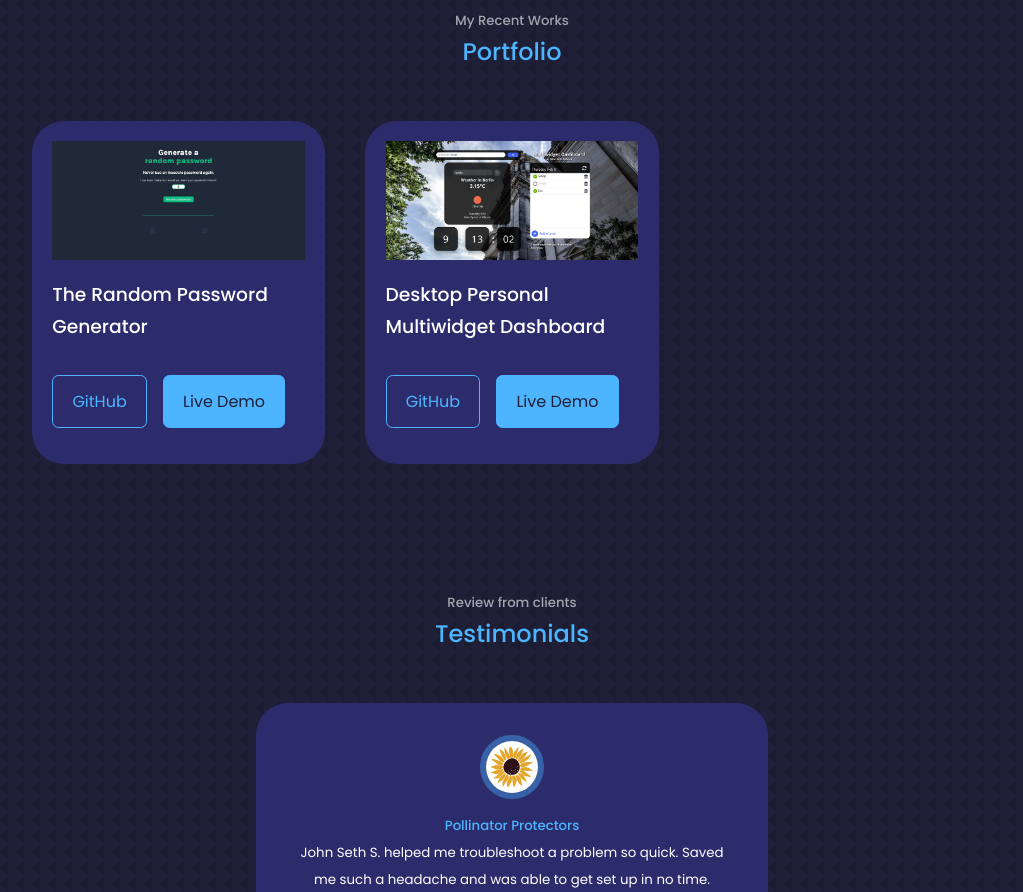
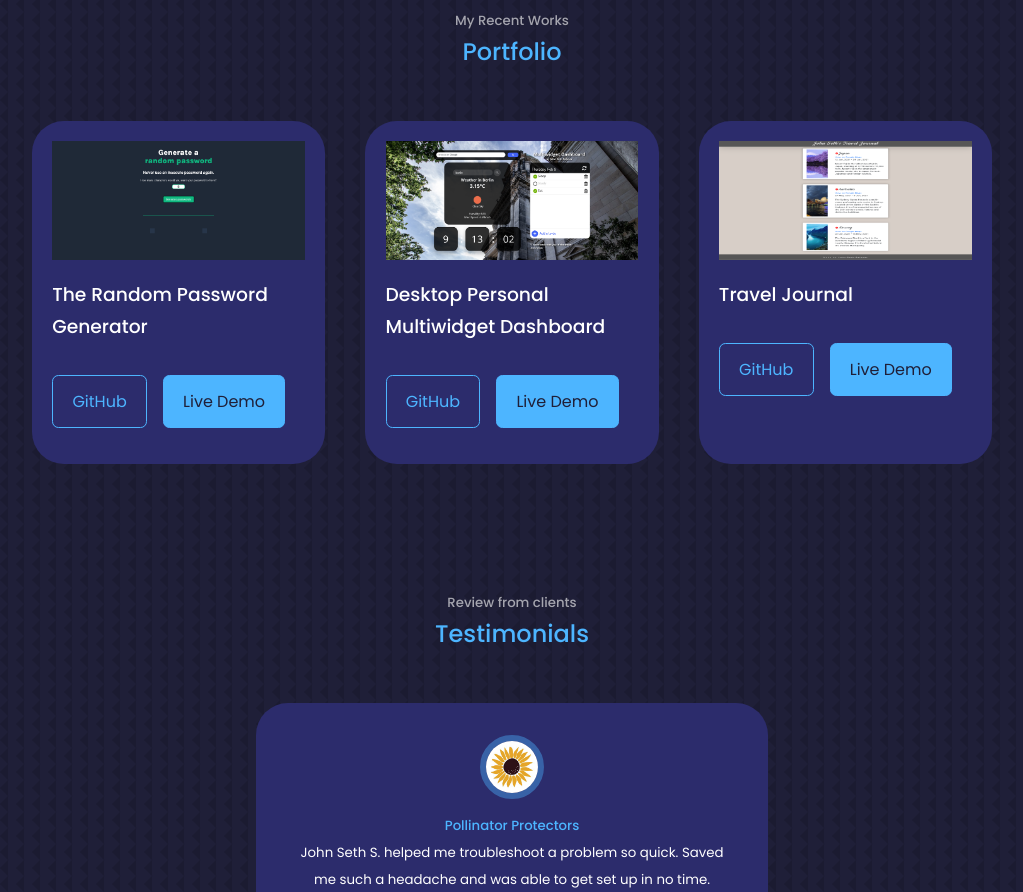
Before and after one commit to johnsethsalazar/personal-portfolio, a React (Create React App) app: page / in a window 1280 px wide. Shown: the part 3460-4352 px from the top of the page, without its empty margins (128-1151 px from the left). Built offline with nearby package versions, Linux system fonts and the light colour scheme.

Commit message:
Added my Travel Journal Solo project to the Portfolio section

```diff
--- a/src/components/portfolio/Portfolio.jsx
+++ b/src/components/portfolio/Portfolio.jsx
@@ -2,6 +2,7 @@ import React from 'react'
 import './portfolio.css'
 import IMG1 from '../../assets/therandompasswordgenerator.png'
 import IMG2 from '../../assets/desktopdashboard.png'
+import IMG3 from '../../assets/travel-journal.png'
 
 //Do not use the images in production
 
@@ -19,6 +20,13 @@ const data = [
     title: 'Desktop Personal Multiwidget Dashboard',
     github: 'https://github.com/johnsethsalazar/multiwidget-dashboard',
     demo: 'https://multiwidget-dashboard-johnsethsalazar.netlify.app/'
+  },
+  {
+    id: 3,
+    image: IMG3,
+    title: 'Travel Journal',
+    github: 'https://github.com/johnsethsalazar/react-travel-journal',
+    demo: 'https://johnseth-traveljournal.netlify.app/'
   }
 ]
 
```
Also changed, not shown: src/assets/travel-journal.png (added).
